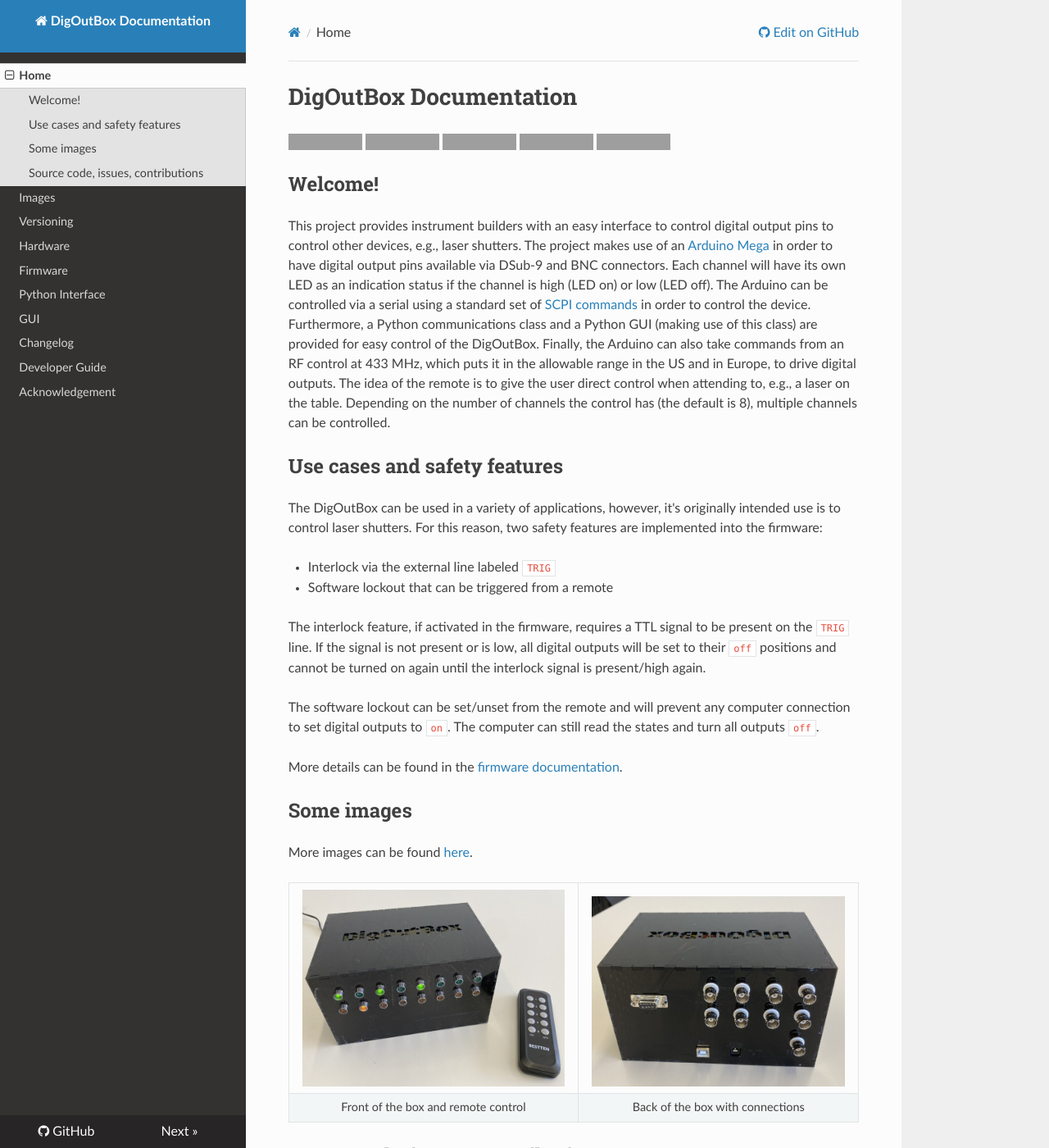
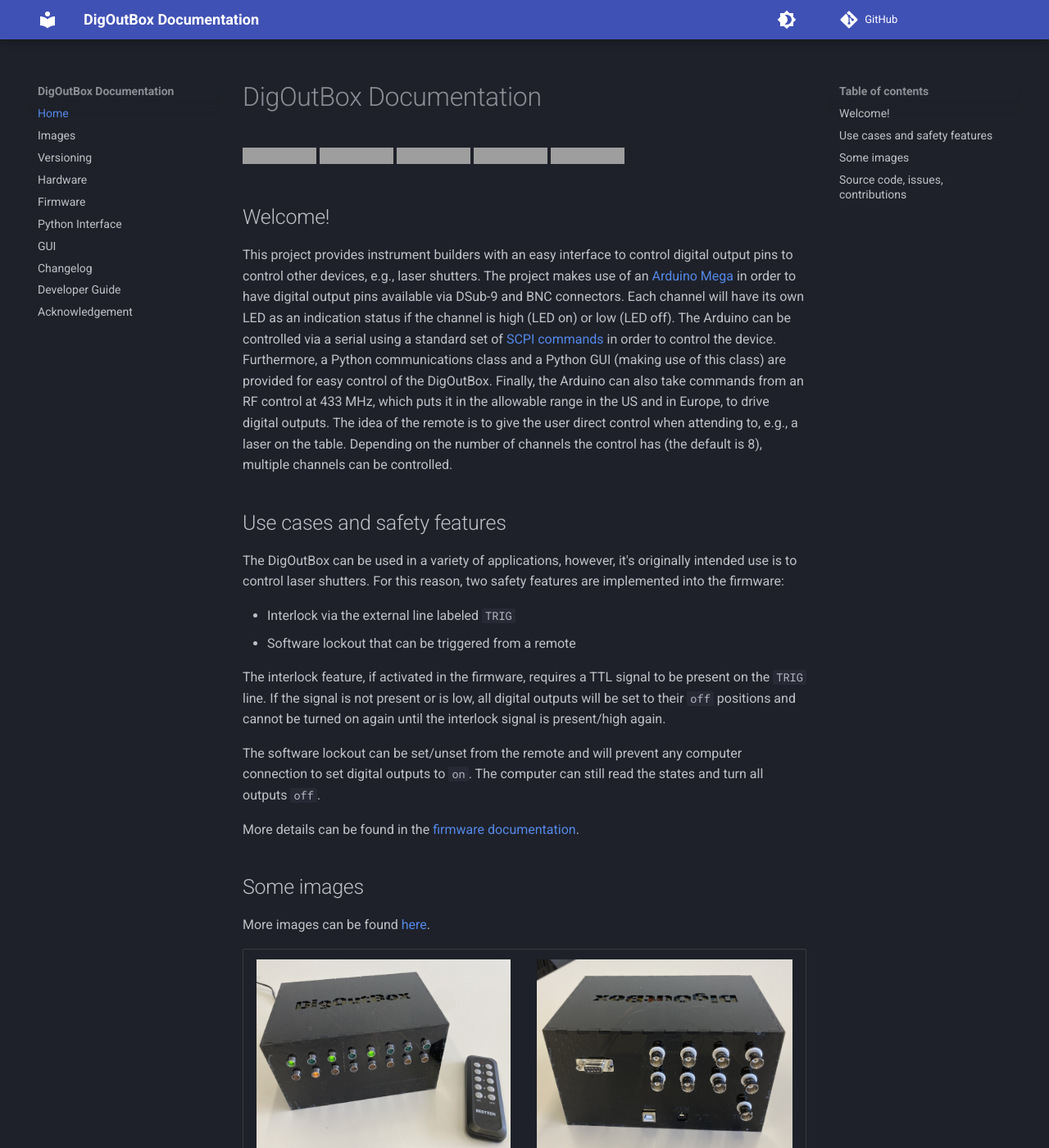
Before and after one commit to galactic-forensics/DigOutBox, an MkDocs documentation site: the page built from docs/index.md, in a window 1280 px wide and 1400 px high. Shown: the whole window at 82% size. Built offline with MkDocs 1.6.1 and Material for MkDocs 9.7.7, drawn with Linux system fonts in a browser that asks for light colours; nearby versions of some CDN libraries; comment, search, counter and statistics services are not loaded; some of the changed text lies outside the part shown; grey boxes are pictures that could not be loaded.

Commit message:
test material theme

```diff
--- a/mkdocs.yml
+++ b/mkdocs.yml
@@ -1,11 +1,23 @@
 site_name: DigOutBox Documentation
-theme: readthedocs
+theme:
+  name: material
+  palette:
+    # Palette toggle for dark mode
+    - scheme: slate
+      toggle:
+        icon: material/brightness-4
+        name: Switch to light mode
+    # Palette toggle for light mode
+    - scheme: default
+      toggle:
+        icon: material/brightness-7
+        name: Switch to dark mode
+
 site_url: https://digoutbox.readthedocs.io
 repo_url: https://github.com/galactic-forensics/DigOutBox
 site_author: Reto Trappitsch
 
 markdown_extensions:
-  - admonition
   - pymdownx.highlight:
       anchor_linenums: true
       line_spans: __span
--- a/pyproject.toml
+++ b/pyproject.toml
@@ -29,6 +29,7 @@ dev-dependencies = [
     "mkdocs>=1.5.3",
     "mkdocs-mermaid2-plugin>=1.1.1",
     "ruff>=0.1.14",
+    "mkdocs-material>=9.5.4",
 ]
 [tool.rye.scripts]
 docs = "mkdocs"
```
Also changed, not shown: 1 other file.
